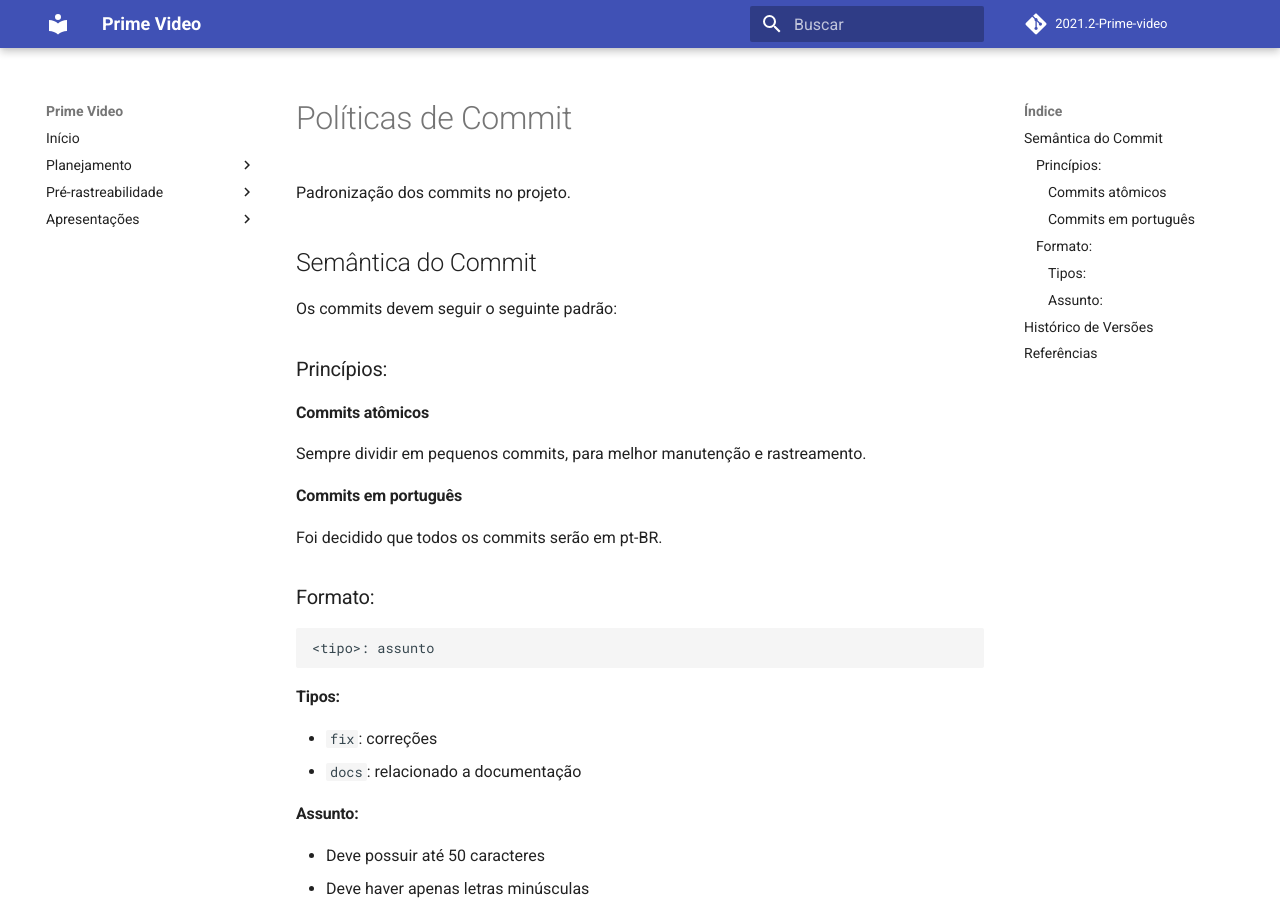
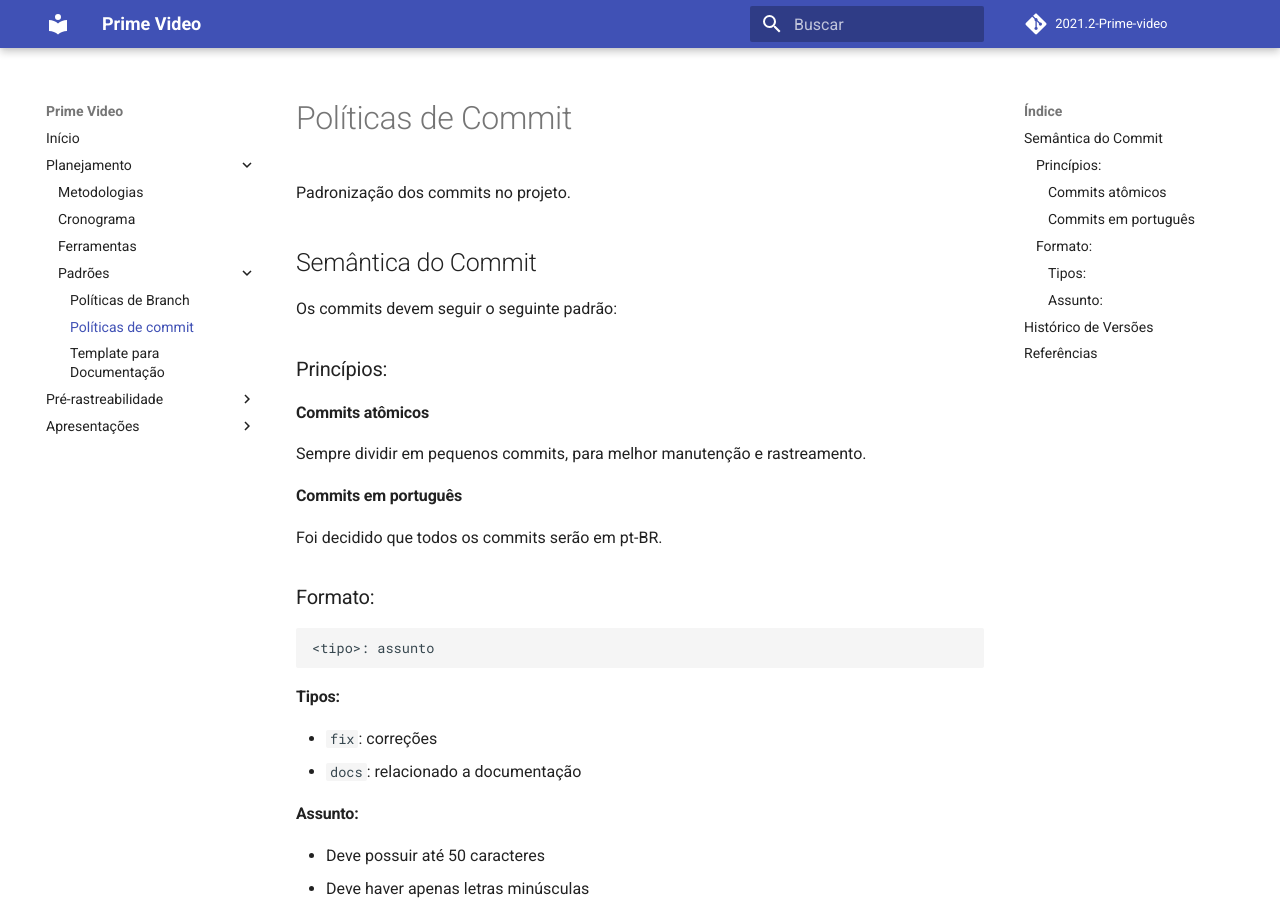
Before and after one commit to Requisitos-de-Software/2021.2-Prime-video, an MkDocs documentation site: the page built from docs/padroes/commits.md, in a window 1280 px wide and 900 px high. Built offline with MkDocs 1.6.1 and Material for MkDocs 9.7.7, drawn with Linux system fonts in a browser that asks for light colours; comment, search, counter and statistics services are not loaded.

Commit message:
docs: adicionado padroes no menu

```diff
--- a/mkdocs.yml
+++ b/mkdocs.yml
@@ -13,6 +13,10 @@
     - Metodologias: planejamento/metodologias.md
     - Cronograma: planejamento/cronograma.md
     - Ferramentas: planejamento/ferramentas.md
+    - Padrões:
+      - Políticas de Branch: padroes/branches.md
+      - Políticas de commit: padroes/commits.md
+      - Template para Documentação: padroes/template.md
   - Pré-rastreabilidade:
     - Rich Picture: pre_rastreabilidade/rich_picture.md
   - Apresentações:
```
